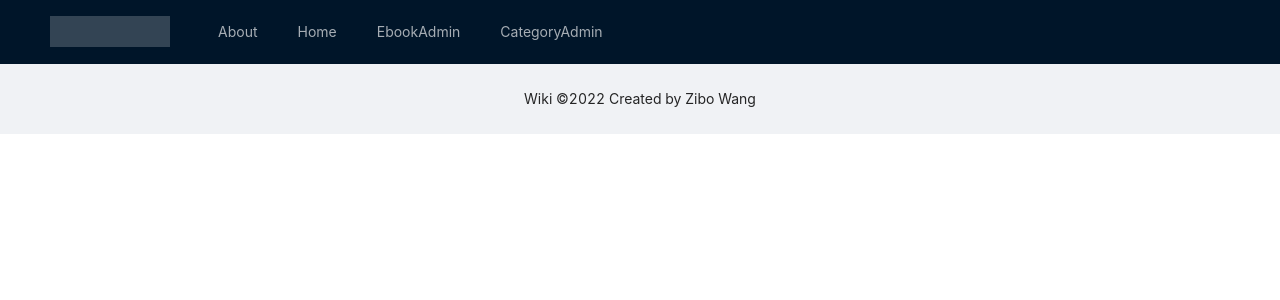
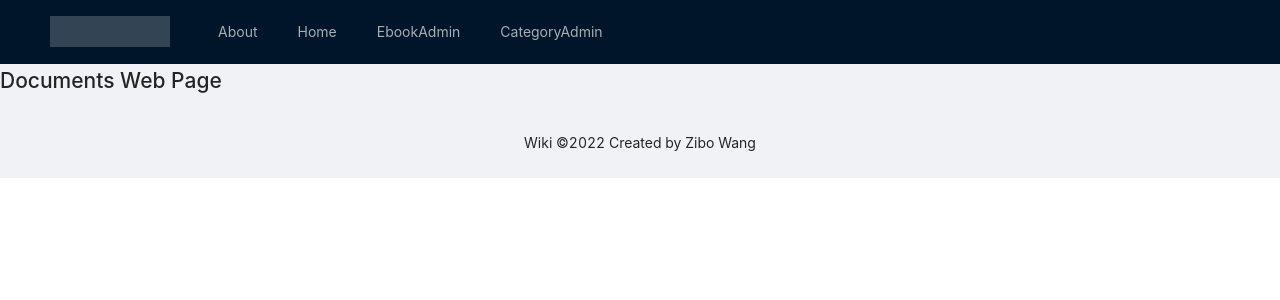
Before and after one commit to zibowang81192/wiki, a Vue app in the folder web/: page /doc in a window 1280 px wide. Shown: the top 300 px of the page. Built offline with nearby package versions, Linux system fonts and the light colour scheme; no server answers.

Commit message:
增加文档页面，点击首页电子书可以进入文档页面

```diff
--- a/web/src/router/index.ts
+++ b/web/src/router/index.ts
@@ -40,6 +40,14 @@
     // this generates a separate chunk (about.[hash].js) for this route
     // which is lazy-loaded when the route is visited.
     component: () => import('../views/admin/AdminDoc.vue')
+  },
+  {
+    path: '/doc',
+    name: 'Doc',
+    // route level code-splitting
+    // this generates a separate chunk (about.[hash].js) for this route
+    // which is lazy-loaded when the route is visited.
+    component: () => import('../views/Doc.vue')
   }
 ]
 
--- /dev/null
+++ b/web/src/views/Doc.vue
@@ -0,0 +1,5 @@
+<template>
+  <div class="doc">
+    <h1>Documents Web Page</h1>
+  </div>
+</template>
--- a/web/src/views/Home.vue
+++ b/web/src/views/Home.vue
@@ -41,7 +41,9 @@
 
             <a-list-item-meta :description="item.description">
               <template #title>
-                <a :href="item.href">{{ item.name }}</a>
+                <router-link to="'/doc?ebookId=' + item.id">
+                  {{ item.name }}
+                </router-link>
               </template>
               <template #avatar><a-avatar :src="item.cover"/></template>
             </a-list-item-meta>
```
